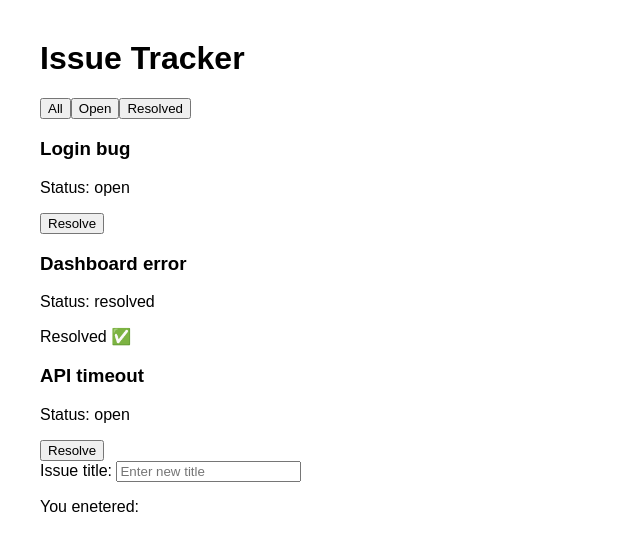
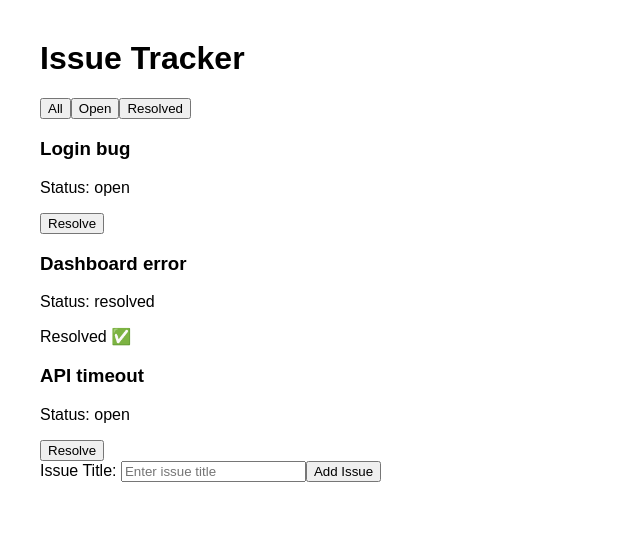
Before and after one commit to kapilsharma432001/issue-tracker, a React (Vite) app: page / in a window 1280 px wide. Shown: the top 550 px of the page, without its empty margins (0-640 px from the left). Built offline with nearby package versions, Linux system fonts and the light colour scheme.

Commit message:
Add controlled form for creating issues

```diff
--- a/src/App.tsx
+++ b/src/App.tsx
@@ -1,4 +1,4 @@
-import { useState } from "react";
+import { useState, type FormEvent } from "react";
 
 type IssueStatus = "open" | "resolved";
 type IssueFilter = "all" | IssueStatus;
@@ -63,6 +63,29 @@ function App() {
       ),
     );
   }
+
+  function handleAddIssue(event: FormEvent<HTMLFormElement>): void {
+    event.preventDefault()
+
+    const title = newTitle.trim();
+
+    if (!title){
+      return
+    }
+
+    setIssues(prev => {
+      const nextId = Math.max(0, ...prev.map(issue => issue.id)) + 1
+
+      const newIssue: Issue = {
+        id: nextId,
+        title: newTitle,
+        status: "open"
+      };
+
+      return [...prev, newIssue];
+    })
+  }
+
   return (
     <main>
       <h1>Issue Tracker</h1>
@@ -71,6 +94,9 @@ function App() {
         <button onClick={() => setFilter("open")}>Open</button>
         <button onClick={() => setFilter("resolved")}>Resolved</button>
       </div>
+      {filteredIssues.length === 0 && (
+        <p>No issues found.</p>
+      )}
       {filteredIssues.map((issue) => (
         <IssueCard
         key={issue.id}
@@ -78,17 +104,18 @@ function App() {
          onResolve={resolveIssue} />
       ))}
       {/* <IncreaseCounter /> */}
-       <div>
-        <label htmlFor="issue-title">Issue title: </label>
+       <form onSubmit={handleAddIssue}>
+        <label htmlFor="issue-title">Issue Title: </label>
         <input
-            id = "issue-title"
-            type="text"
-            value={newTitle}
-            onChange={event => setNewTitle(event.target.value)}
-            placeholder="Enter new title"
+          id="issue-title"
+          type="text"
+          value={newTitle}
+          onChange={event => setNewTitle(event.target.value)}
+          placeholder="Enter issue title"
+          required
         />
-      </div>
-      <p>You enetered: {newTitle}</p>
+        <button type="submit">Add Issue</button>
+       </form>
     </main>
   );
 }
```
